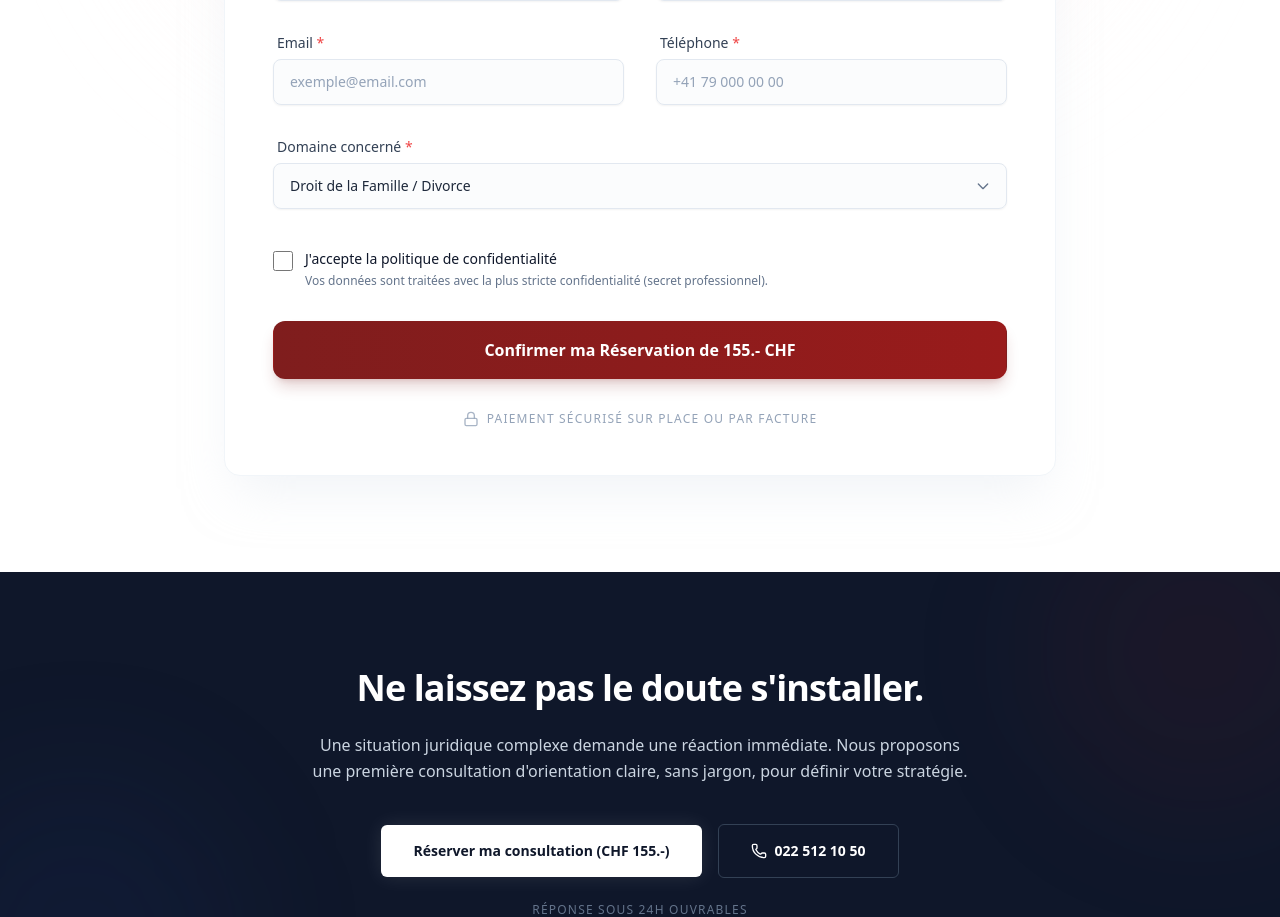
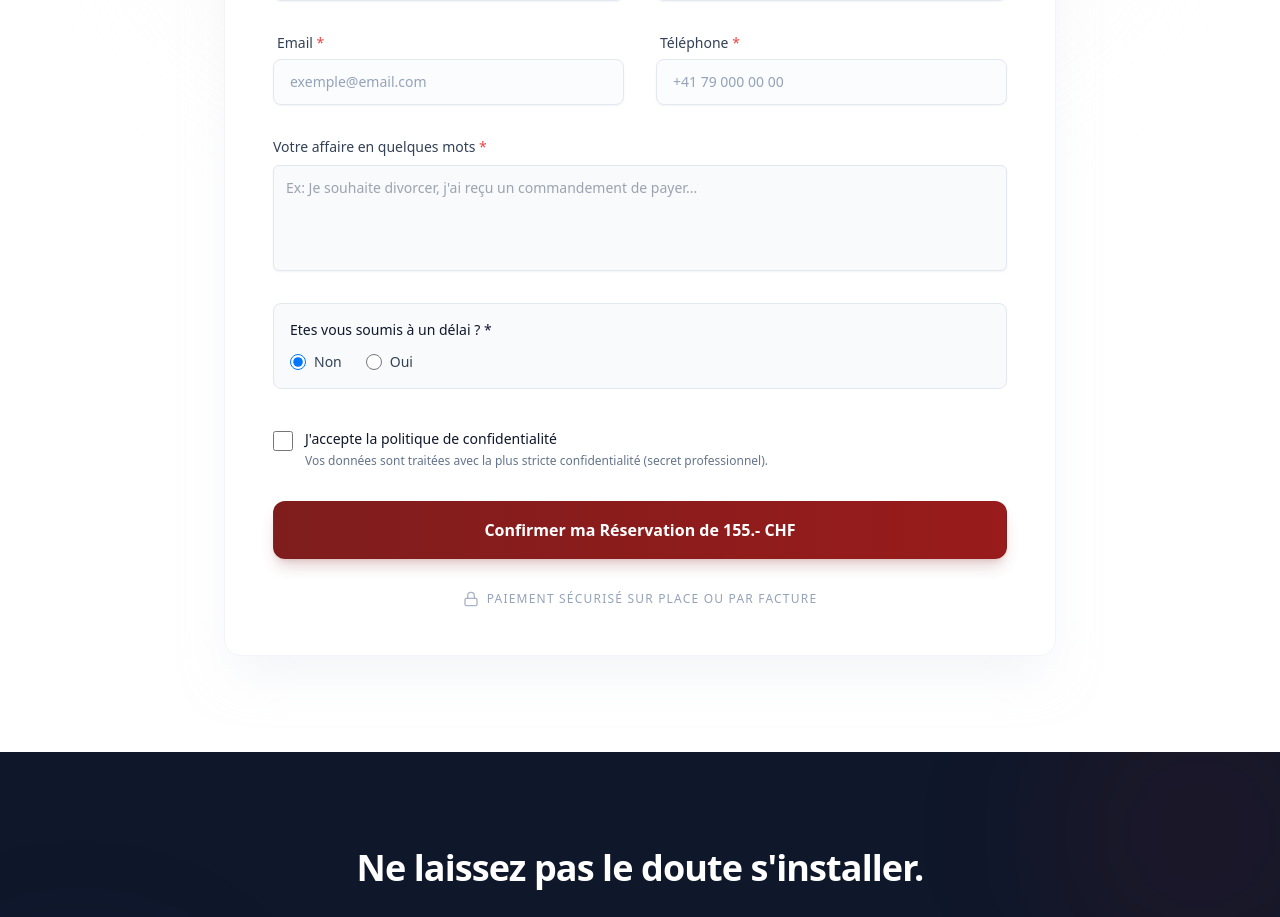
Before and after one commit to Nassaflair/pont-rouge, a Nuxt app: page /etude in a window 1280 px wide. Shown: the part 3440-4357 px from the top of the page. Built offline with nearby package versions, Linux system fonts and the light colour scheme.

Commit message:
update form

```diff
--- a/components/ContactForm.vue
+++ b/components/ContactForm.vue
@@ -138,23 +138,58 @@
                             </div>
                         </div>
 
-                        <div class="group">
-                            <label for="subject" class="block text-sm font-medium text-slate-700 mb-1.5 ml-1">Domaine concerné <span class="text-red-500">*</span></label>
-                            <div class="relative">
-                                <select
-                                    id="subject"
-                                    v-model="form.subject"
-                                    class="w-full rounded-lg border-slate-200 bg-slate-50/50 shadow-sm focus:bg-white focus:border-red-900 focus:ring-4 focus:ring-red-900/10 transition-all duration-200 sm:text-sm py-3 px-4 border appearance-none"
+                        <div class="space-y-2">
+                            <label for="message" class="block text-sm font-medium text-slate-700">Votre affaire en quelques mots <span class="text-red-500">*</span></label>
+                            <textarea
+                                id="message"
+                                v-model="form.message"
+                                rows="4"
+                                :class="{'!border-red-300 focus:!ring-red-200': fieldErrors.message}"
+                                placeholder="Ex: Je souhaite divorcer, j'ai reçu un commandement de payer..."
+                                class="block w-full rounded-md border-slate-200 shadow-sm focus:border-red-900 focus:ring-red-900 sm:text-sm py-3 px-3 bg-slate-50 hover:bg-white transition-colors resize-none border"
+                                @input="clearError('message')"
+                            ></textarea>
+                            <p v-if="fieldErrors.message" class="mt-1 text-sm text-red-600 ml-1">{{ fieldErrors.message }}</p>
+                        </div>
+
+                        <div class="p-4 bg-slate-50 rounded-lg border border-slate-200">
+                            <label class="block text-sm font-medium text-slate-900 mb-3">Etes vous soumis à un délai ? *</label>
+                            <div class="flex items-center gap-6">
+                                <div class="flex items-center">
+                                    <input
+                                        id="delai-non"
+                                        name="delai"
+                                        type="radio"
+                                        value="non"
+                                        v-model="form.hasDeadline"
+                                        class="h-4 w-4 border-slate-300 text-red-900 focus:ring-red-900"
+                                    >
+                                    <label for="delai-non" class="ml-2 block text-sm text-slate-700">Non</label>
+                                </div>
+                                <div class="flex items-center">
+                                    <input
+                                        id="delai-oui"
+                                        name="delai"
+                                        type="radio"
+                                        value="oui"
+                                        v-model="form.hasDeadline"
+                                        class="h-4 w-4 border-slate-300 text-red-900 focus:ring-red-900"
+                                    >
+                                    <label for="delai-oui" class="ml-2 block text-sm text-slate-700">Oui</label>
+                                </div>
+                            </div>
+
+                            <!-- Conditional Field -->
+                            <div v-if="form.hasDeadline === 'oui'" class="mt-4 transition-all duration-300 ease-in-out">
+                                <label for="date-delai" class="block text-xs font-semibold uppercase tracking-wide text-red-800 mb-1">Date du délai (Urgent)</label>
+                                <input
+                                    type="date"
+                                    id="date-delai"
+                                    v-model="form.deadlineDate"
+                                    class="block w-full md:w-1/2 rounded-md border-red-200 shadow-sm focus:border-red-900 focus:ring-red-900 sm:text-sm py-2 px-3 text-red-900 bg-white"
+                                    @input="clearError('deadlineDate')"
                                 >
-                                    <option>Droit de la Famille / Divorce</option>
-                                    <option>Droit Immobilier / Bail</option>
-                                    <option>Droit des Affaires / Contrats</option>
-                                    <option>Droit du Travail</option>
-                                    <option>Autre demande</option>
-                                </select>
-                                <div class="pointer-events-none absolute inset-y-0 right-0 flex items-center px-4 text-slate-500">
-                                    <svg class="h-4 w-4" fill="none" viewBox="0 0 24 24" stroke="currentColor"><path stroke-linecap="round" stroke-linejoin="round" stroke-width="2" d="M19 9l-7 7-7-7" /></svg>
-                                </div>
+                                <p v-if="fieldErrors.deadlineDate" class="mt-1 text-sm text-red-600 ml-1">{{ fieldErrors.deadlineDate }}</p>
                             </div>
                         </div>
 
@@ -216,7 +251,10 @@ const form = reactive({
     lastname: '',
     email: '',
     phone: '',
-    subject: 'Droit de la Famille / Divorce',
+    message: '',
+    hasDeadline: 'non',
+    deadlineDate: '',
+    subject: 'Demande de rendez-vous',
     privacy: false
 });
 
@@ -249,6 +287,16 @@ const validateForm = () => {
 
     if (!form.phone || form.phone.length < 10) {
         fieldErrors.phone = "Un numéro de téléphone valide est requis";
+        isValid = false;
+    }
+
+    if (!form.message.trim() || form.message.length < 10) {
+        fieldErrors.message = "Veuillez décrire brièvement votre situation (min 10 caractères)";
+        isValid = false;
+    }
+
+    if (form.hasDeadline === 'oui' && !form.deadlineDate) {
+        fieldErrors.deadlineDate = "La date du délai est requise";
         isValid = false;
     }
 
@@ -298,6 +346,9 @@ const submitForm = async () => {
         form.lastname = '';
         form.email = '';
         form.phone = '';
+        form.message = '';
+        form.hasDeadline = 'non';
+        form.deadlineDate = '';
         form.privacy = false;
 
         // Scroll to success message
```
Also changed, not shown: 1 other file (tests, documents, lock files or other folders).
